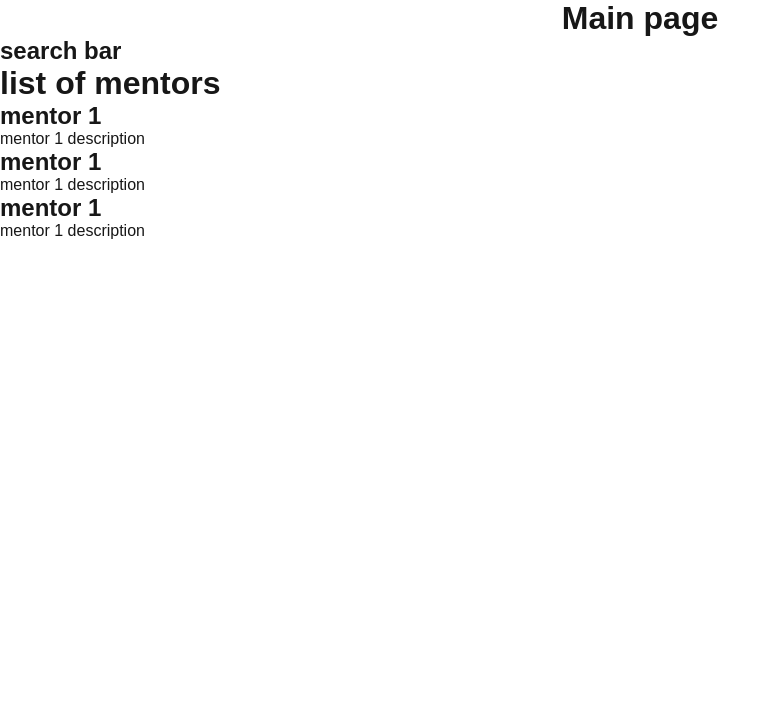
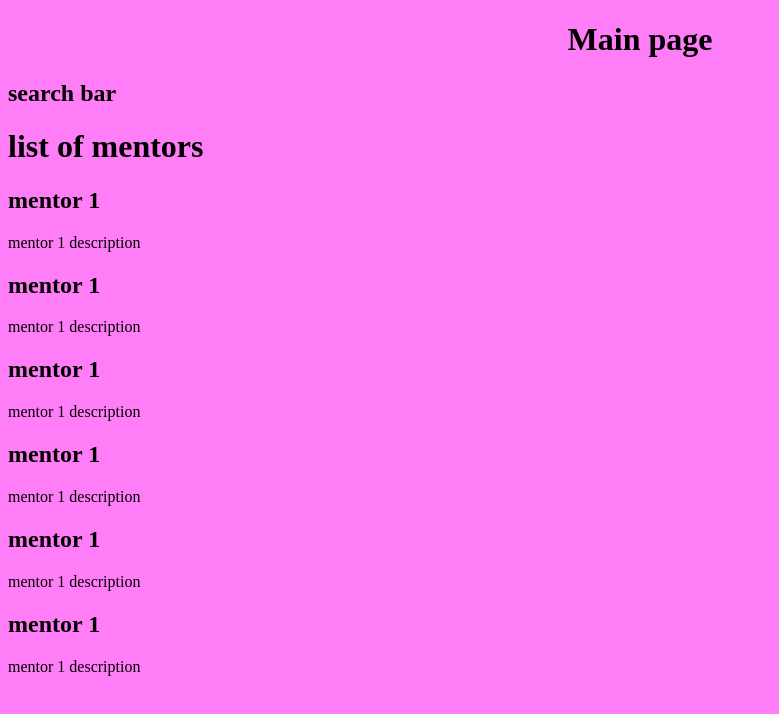
Before and after one commit to ShahafPinto/Queen-B-Mentoring-App, a Next.js app: page /main in a window 1280 px wide. Shown: the top 714 px of the page, without its empty margins (0-779 px from the left). Built offline with nearby package versions, Linux system fonts and the light colour scheme.

Commit message:
orgenized the project layout

```diff
--- a/app/globals.css
+++ b/app/globals.css
@@ -1,42 +1,3 @@
 :root {
-  --background: #ffffff;
-  --foreground: #171717;
+  background: #ff7df6;
 }
-
-@media (prefers-color-scheme: dark) {
-  :root {
-    --background: #0a0a0a;
-    --foreground: #ededed;
-  }
-}
-
-html,
-body {
-  max-width: 100vw;
-  overflow-x: hidden;
-}
-
-body {
-  color: var(--foreground);
-  background: var(--background);
-  font-family: Arial, Helvetica, sans-serif;
-  -webkit-font-smoothing: antialiased;
-  -moz-osx-font-smoothing: grayscale;
-}
-
-* {
-  box-sizing: border-box;
-  padding: 0;
-  margin: 0;
-}
-
-a {
-  color: inherit;
-  text-decoration: none;
-}
-
-@media (prefers-color-scheme: dark) {
-  html {
-    color-scheme: dark;
-  }
-}
--- a/app/selectprofile/page.module.css
+++ /dev/null
@@ -1,4 +0,0 @@
-.h1 {
-    align-content: center;
-    text-align: center;
-  }
--- a/components/mentors.js
+++ b/components/mentors.js
@@ -8,6 +8,9 @@
                 <MentorCard />
                 <MentorCard />
                 <MentorCard />
+                <MentorCard />
+                <MentorCard />
+                <MentorCard />
             </div>
         </div>
     )
```
Also changed, not shown: app/selectprofile/page.js (deleted, +0 -9 lines).
